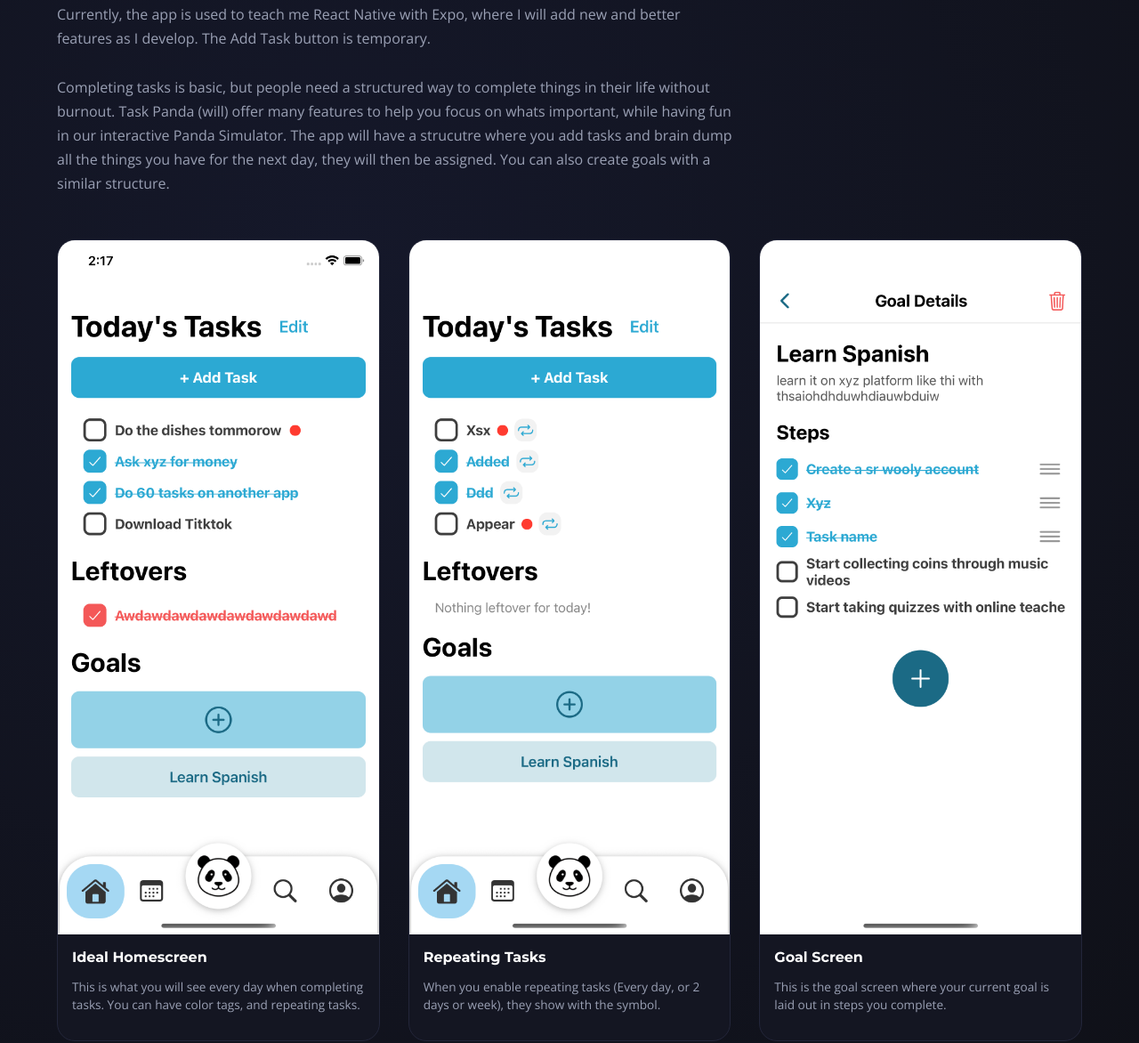
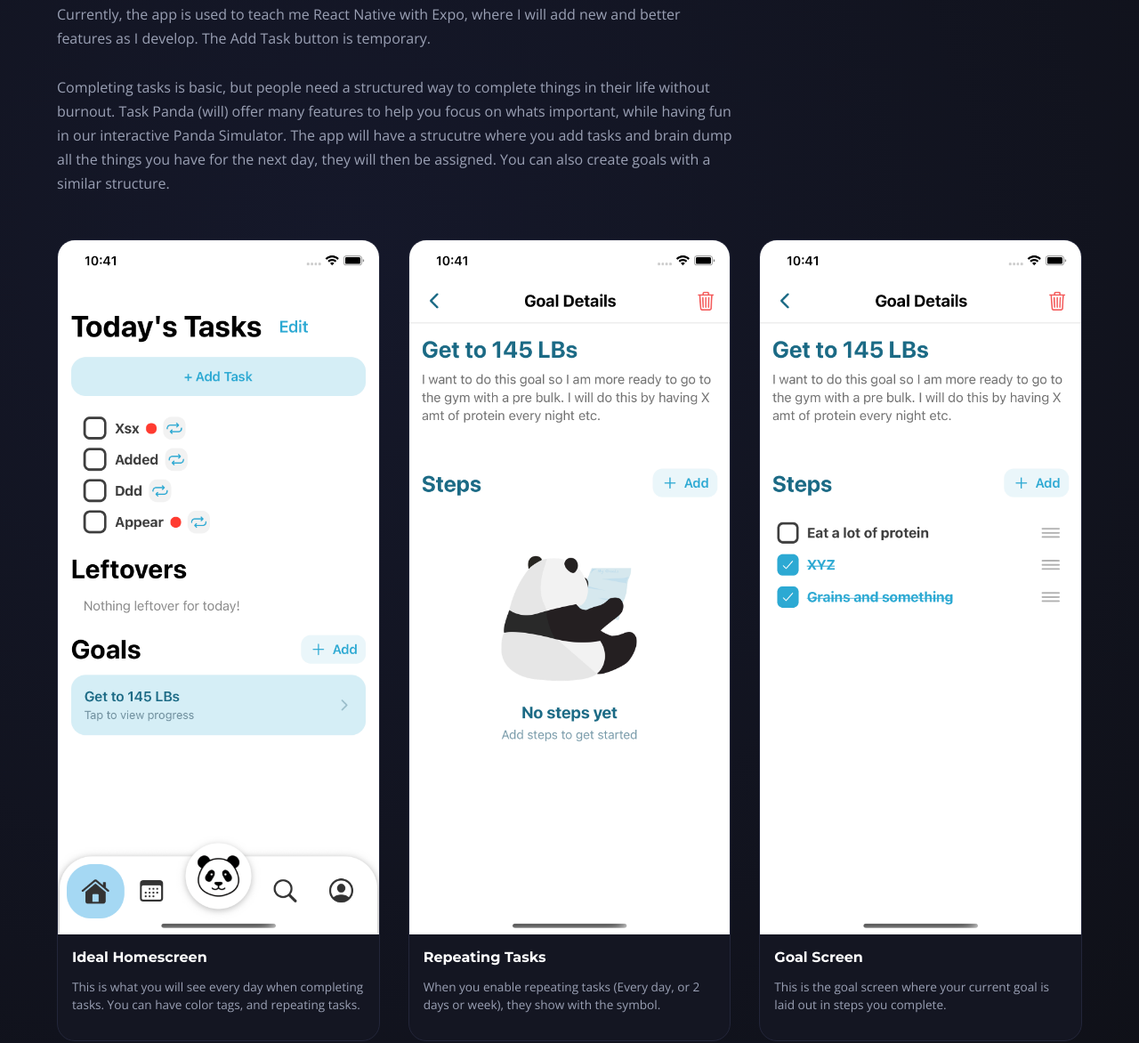
Before and after one commit to samyakchat/samyakchat.github.io, a plain HTML site: page upcoming.html in a window 1280 px wide. Shown: the part 326-1498 px from the top of the page at 89% size. Drawn offline with nearby package versions, Linux system fonts and the light colour scheme.

Commit message:
updated panda app screenshots

```diff
--- a/upcoming.html
+++ b/upcoming.html
@@ -259,7 +259,7 @@
 
     <div class="gallery-container">
       <div class="gallery-item">
-        <img src="images/noRepeatPandaTask1.png" class="gallery-image">
+        <img src="images/panda1.png" class="gallery-image">
         <div class="gallery-description">
           <h3>Ideal Homescreen</h3>
           <p>This is what you will see every day when completing tasks. You can have color tags, and repeating tasks.</p>
@@ -267,7 +267,7 @@
       </div>
 
       <div class="gallery-item">
-        <img src="images/repeatPandaTask2.png" class="gallery-image">
+        <img src="images/panda2.png" class="gallery-image">
         <div class="gallery-description">
           <h3>Repeating Tasks</h3>
           <p>When you enable repeating tasks (Every day, or 2 days or week), they show with the symbol.</p>
@@ -275,7 +275,7 @@
       </div>
 
       <div class="gallery-item">
-        <img src="images/goalsPandaTask3.png" class="gallery-image">
+        <img src="images/panda3.png" class="gallery-image">
         <div class="gallery-description">
           <h3>Goal Screen</h3>
           <p>This is the goal screen where your current goal is laid out in steps you complete.</p>
```
Also changed, not shown: images/goalsPandaTask3.png (deleted), images/noRepeatPandaTask1.png (deleted), images/panda1.png (added), images/panda2.png (added), images/panda3.png (added), images/repeatPandaTask2.png (deleted), 1 other file.
